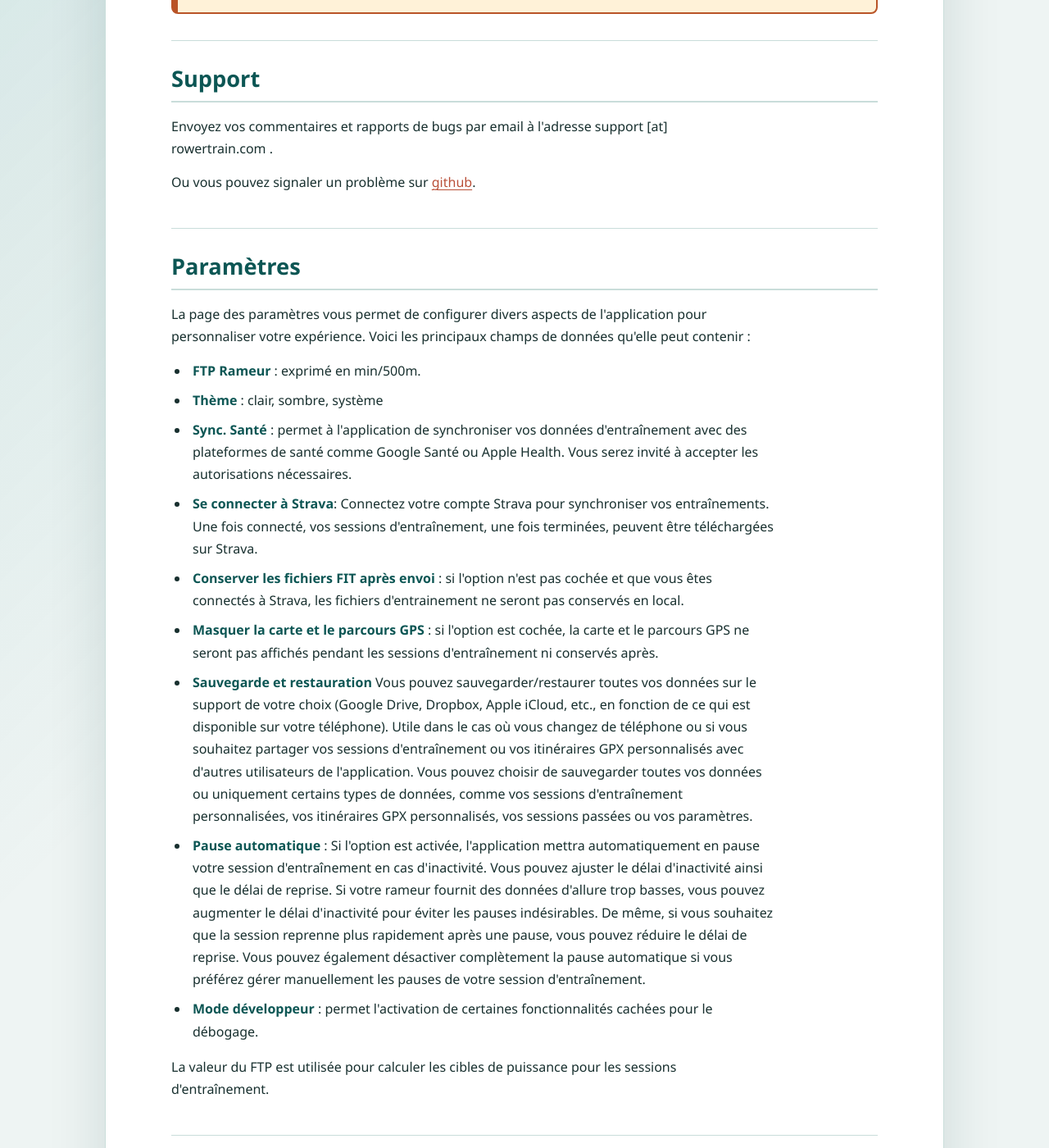
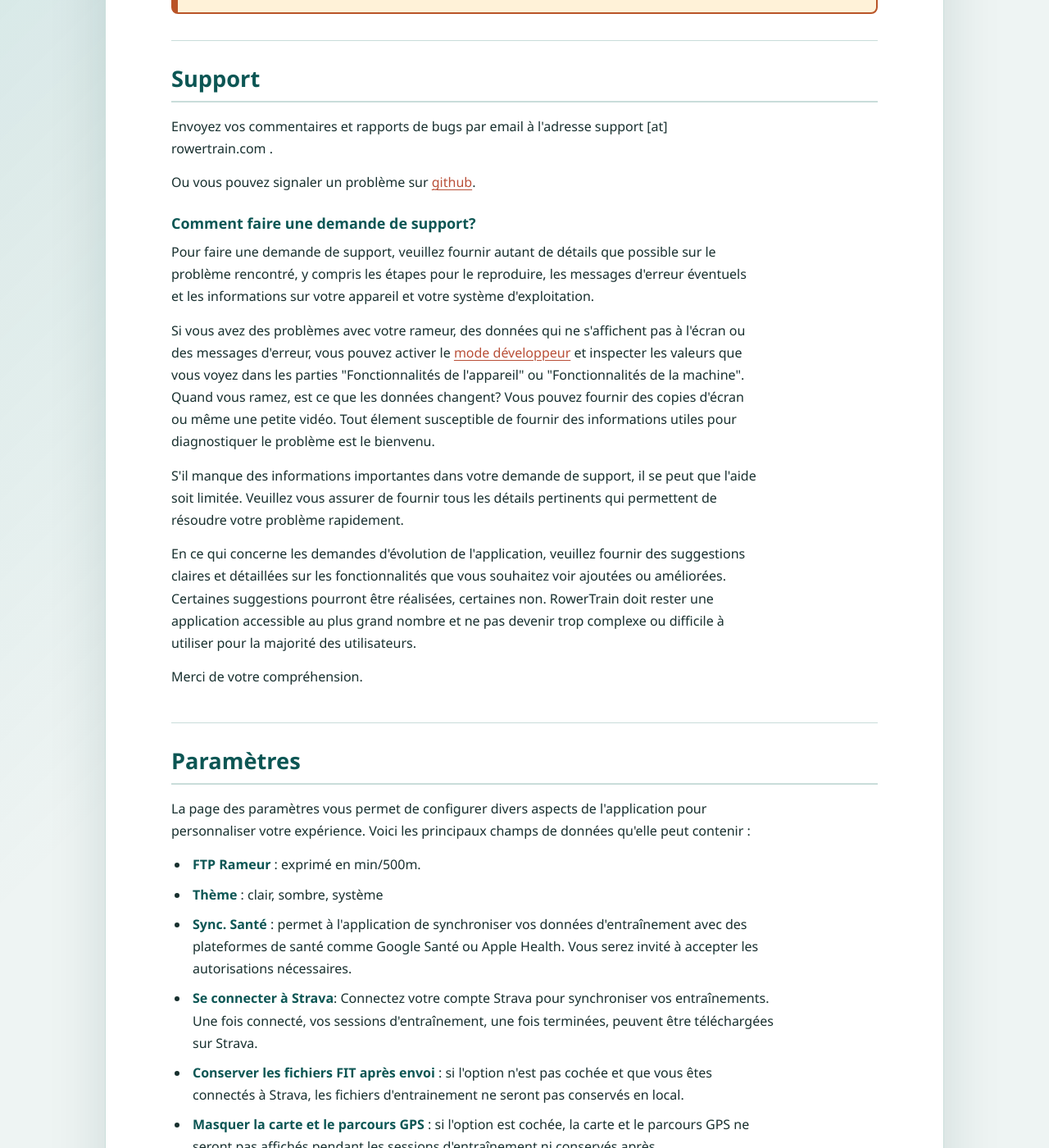
Before and after one commit to iliuta/iliuta.github.io, a Jekyll site: the page rowertrain-docs/index_fr.html, which Jekyll copies as it is, in a window 1280 px wide and 1400 px high, scrolled down 889 px. Shown: the whole window at 82% size. Built offline with Jekyll 4.4.1, drawn with Linux system fonts in a browser that asks for light colours.

Commit message:
support message

```diff
--- a/rowertrain-docs/index.html
+++ b/rowertrain-docs/index.html
@@ -39,6 +39,12 @@
         <h2>Support</h2>
         <p>Send your feedback and bug reports by email at support [at] rowertrain.com .</p>
         <p>Or you can rise <a href="https://github.com/iliuta/iliuta.github.io/issues">a github issue</a>.</p>
+        <h3>How to request support</h3>
+        <p>When requesting support, please provide as much detail as possible about the problem, including the steps to reproduce it, any error messages, and information about your device and operating system.</p>
+        <p>If you have problems with your rowing machine, data not appearing on screen, or error messages, you can enable <a href="#developer-mode">developer mode</a> and inspect the values shown under "Device data features" or "Machine features". Do the values change when you row? You can include screenshots or even a short video. Anything that may help diagnose the problem is welcome.</p>
+        <p>If important information is missing from your support request, our ability to help may be limited. Please include all relevant details so we can resolve your issue as quickly as possible.</p>
+        <p>For feature requests, please provide clear and detailed suggestions about the features you would like added or improved. Some suggestions may be implemented and others may not. RowerTrain should remain accessible to as many people as possible and should not become too complex or difficult for most users to use.</p>
+        <p>Thank you for your understanding.</p>
     </section>
 
     <section id="settings">
--- a/rowertrain-docs/index_de.html
+++ b/rowertrain-docs/index_de.html
@@ -39,6 +39,12 @@
         <h2>Support</h2>
         <p>Senden Sie Ihr Feedback und Bugmeldungen per E-Mail an support [at] rowertrain.com .</p>
         <p>Oder Sie können ein Problem auf <a href="https://github.com/iliuta/iliuta.github.io/issues">github</a> melden.</p>
+        <h3>Wie stellen Sie eine Supportanfrage?</h3>
+        <p>Bitte beschreiben Sie das Problem so genau wie möglich. Geben Sie auch die Schritte an, mit denen es sich nachvollziehen lässt, nennen Sie eventuelle Fehlermeldungen und machen Sie Angaben zu Ihrem Gerät und Betriebssystem.</p>
+        <p>Wenn es Probleme mit Ihrem Rudergerät gibt, Daten nicht auf dem Bildschirm erscheinen oder Fehlermeldungen angezeigt werden, können Sie den <a href="#developer-mode">Entwicklermodus</a> aktivieren und die Werte unter "Gerätedatenfunktionen" oder "Maschinenfunktionen" prüfen. Ändern sich die Werte beim Rudern? Sie können auch Screenshots oder ein kurzes Video mitschicken. Alles, was bei der Diagnose des Problems helfen könnte, ist willkommen.</p>
+        <p>Fehlen wichtige Angaben in Ihrer Supportanfrage, können wir Ihnen möglicherweise nur eingeschränkt helfen. Bitte nennen Sie alle relevanten Details, damit wir Ihr Problem möglichst schnell lösen können.</p>
+        <p>Wenn Sie eine Funktion vorschlagen möchten, beschreiben Sie bitte klar und ausführlich, welche Funktionen Sie hinzugefügt oder verbessert sehen möchten. Manche Vorschläge können umgesetzt werden, andere möglicherweise nicht. RowerTrain soll für möglichst viele Menschen zugänglich bleiben und nicht zu komplex oder für die meisten Nutzer zu schwierig werden.</p>
+        <p>Vielen Dank für Ihr Verständnis.</p>
     </section>
 
     <section id="settings">
--- a/rowertrain-docs/index_fr.html
+++ b/rowertrain-docs/index_fr.html
@@ -39,6 +39,28 @@
         <h2>Support</h2>
         <p>Envoyez vos commentaires et rapports de bugs par email à l'adresse support [at] rowertrain.com .</p>
         <p>Ou vous pouvez signaler un problème sur <a href="https://github.com/iliuta/iliuta.github.io/issues">github</a>.</p>
+        <h3>Comment faire une demande de support?</h3>
+        <p>Pour faire une demande de support, veuillez fournir autant
+            de détails que possible sur le problème rencontré, y compris les étapes pour le reproduire,
+            les messages d'erreur éventuels et les informations sur votre appareil et votre système
+            d'exploitation.
+        </p>
+        <p>Si vous avez des problèmes avec votre rameur, des données qui ne s'affichent pas à l'écran ou des messages d'erreur,
+            vous pouvez activer le <a href="#developer-mode">mode développeur</a> et inspecter
+            les valeurs que vous voyez dans les parties "Fonctionnalités de l'appareil" ou "Fonctionnalités de la machine".
+            Quand vous ramez, est ce que les données changent? Vous pouvez fournir des copies d'écran ou même une petite vidéo.
+            Tout élement susceptible de fournir des informations utiles pour diagnostiquer le problème est le bienvenu.
+        </p>
+        <p>S'il manque des informations importantes dans votre demande de support,
+            il se peut que l'aide soit limitée.
+            Veuillez vous assurer de fournir tous les détails pertinents qui permettent de
+            résoudre votre problème rapidement.</p>
+        <p>En ce qui concerne les demandes d'évolution de l'application, veuillez fournir des suggestions claires et détaillées
+            sur les fonctionnalités que vous souhaitez voir ajoutées ou améliorées.
+            Certaines suggestions pourront être réalisées, certaines non. RowerTrain doit rester une application accessible au plus grand nombre
+            et ne pas devenir trop complexe ou difficile à utiliser pour la majorité des utilisateurs.
+        </p>
+        <p>Merci de votre compréhension.</p>
     </section>
 
     <section id="settings">
```
